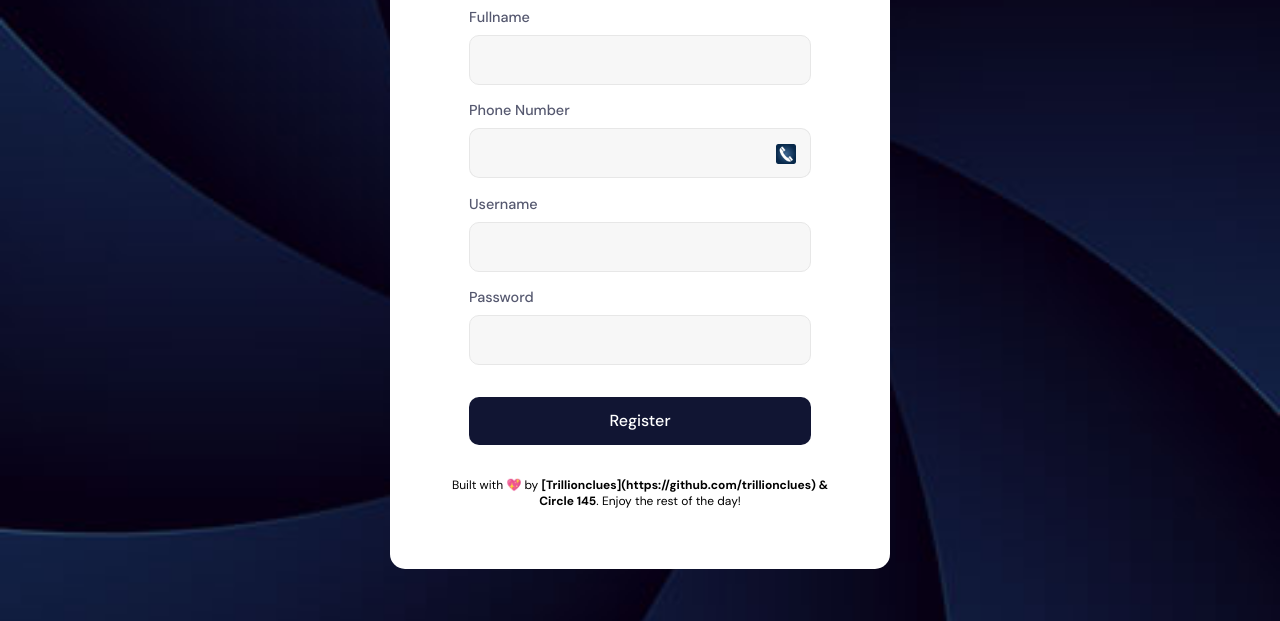
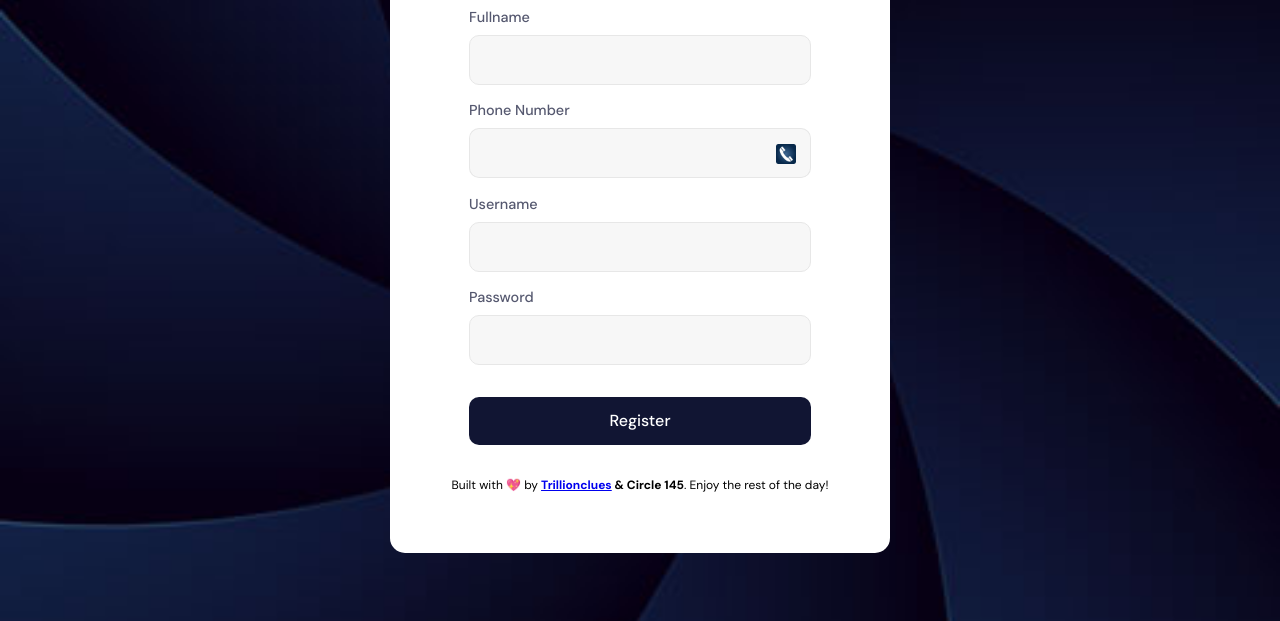
Before and after one commit to trillionclues/phonie-app, a plain HTML site: page index.html in a window 1280 px wide. Shown: the part 179-800 px from the top of the page. Drawn offline with Linux system fonts and the light colour scheme.

Commit message:
Update index.html

```diff
--- a/index.html
+++ b/index.html
@@ -51,7 +51,7 @@
       </form>
       <div>
         <p class="footnote">
-          Built with 💖 by <b>[Trillionclues](https://github.com/trillionclues) & Circle 145</b>. Enjoy the rest of the day!
+          Built with 💖 by <b><a href="https://github.com/trillionclues">Trillionclues</a> & Circle 145</b>. Enjoy the rest of the day!
         </p>
       </div>
     </div>
```
